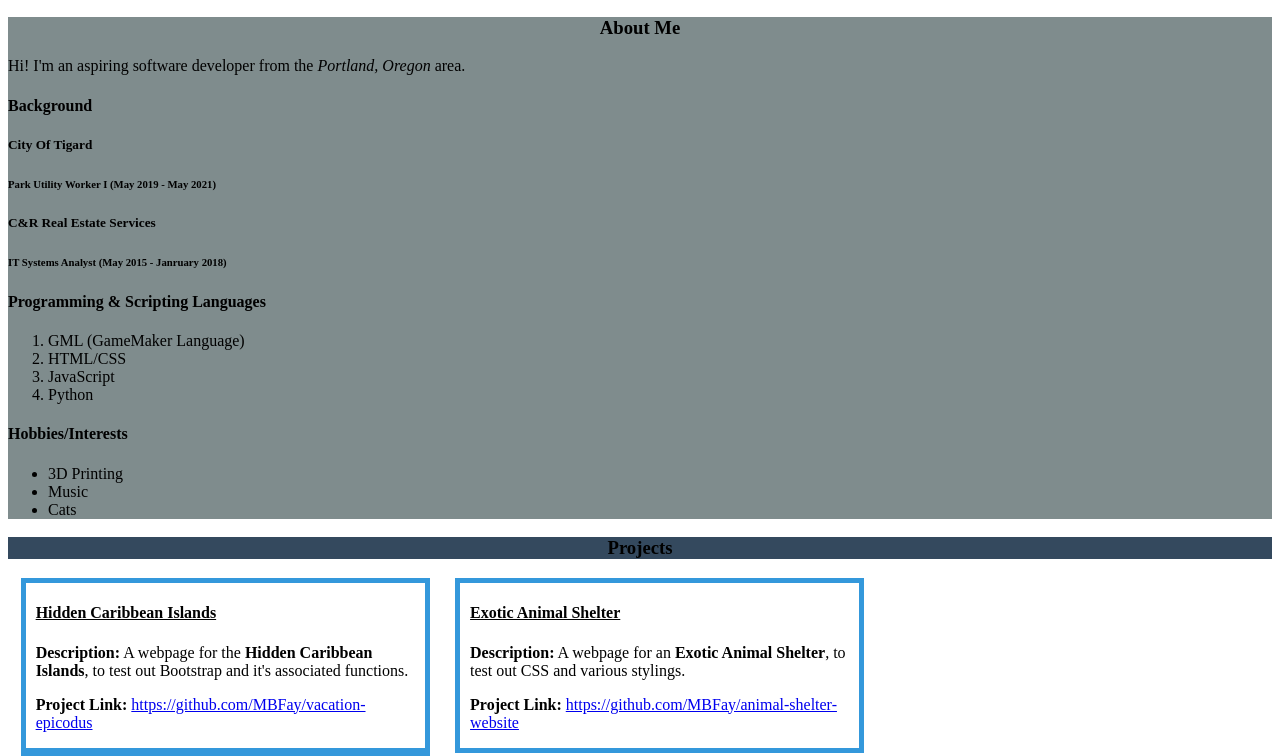
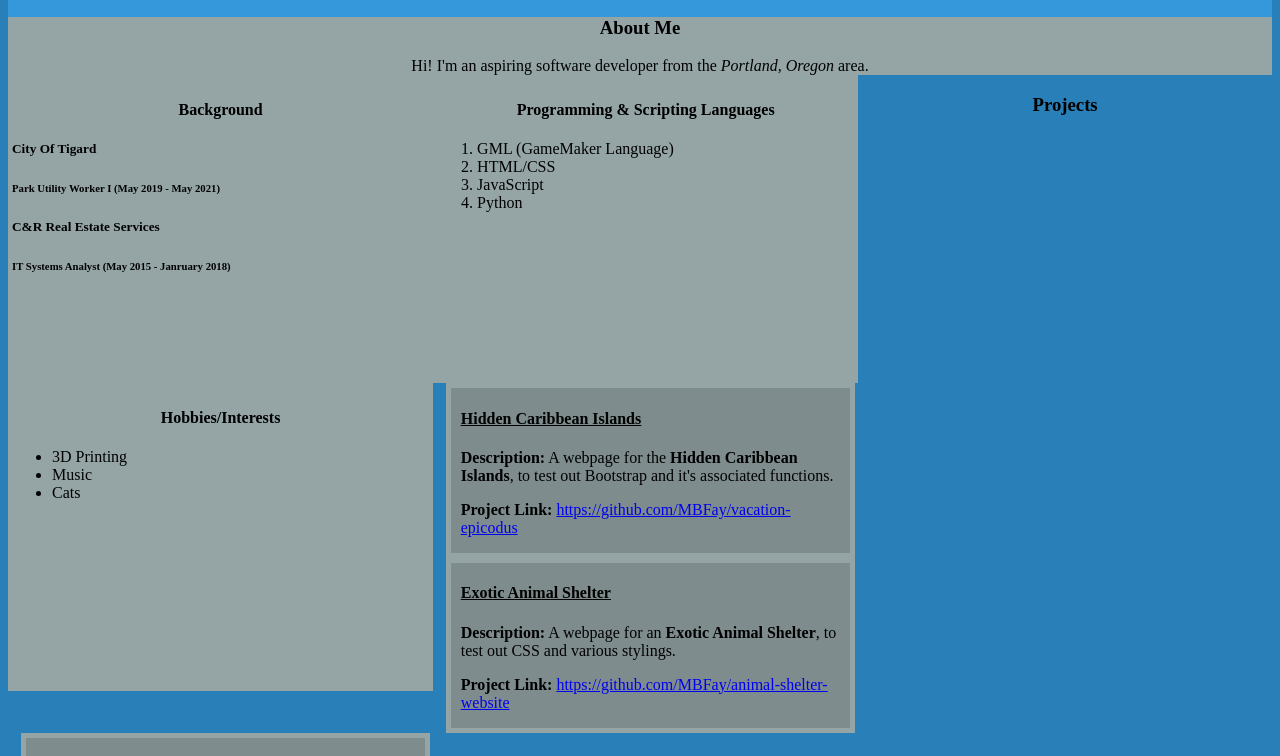
Before and after one commit to MBFay/portfolio, a plain HTML site: page index.html in a window 1280 px wide. Shown: the part 274-1030 px from the top of the page. Drawn offline with Linux system fonts and the light colour scheme.

Commit message:
Add divs for new columns in About Me section, added styling to support columns.

```diff
--- a/css/styles.css
+++ b/css/styles.css
@@ -9,8 +9,35 @@ h3 {
   text-align: center;
 }
 
+.profile {
+  text-align: center;
+  background-color: #3498db;
+}
+
+.profile h1 {
+  font-family: Helvetica, sans-serif;
+  padding-bottom: 10px;
+}
+
 .about-me {
-  background-color: #7f8c8d;
+  background-color: #95a5a6;
+  text-align: left;
+}
+
+.about-me p {
+  text-align: center;
+  margin: 0;
+}
+
+.column {
+  width: 33%;
+  height: 300px;
+  float: left;
+  padding: 4px;
+  background-color: #95a5a6;
+}
+.column h4 {
+  text-align: center;
 }
 
 .description {
@@ -27,28 +54,15 @@ h3 {
   padding-top: 10px;
 }
 
-.profile {
-  text-align: center;
-  background-color: #2980b9;
-}
-
-.profile h1 {
-  font-family: Helvetica, sans-serif;
-  padding-bottom: 10px;
-}
-
-.projects {
-  background-color: #34495e;
-}
-
 .project {
   width: 30%;
   float: left;
   margin-right: 1%;
   margin-left: 1%;
-  border: 5px solid #3498db;
+  border: 5px solid #95a5a6;
   padding-left: 10px;
   padding-right: 10px;
+  background-color: #7f8c8d;
 }
 
 .project h4 {
--- a/index.html
+++ b/index.html
@@ -4,19 +4,21 @@
   <link href="css/styles.css" rel="stylesheet" type="text/css">
   <title>Portfolio - Matthew Banse-Fay</title>
 </head>
-<body>
+<body style="background-color: #2980b9;">
   <div class="profile">
     <img src="img/profile.jpg" alt="Picture of Matthew Banse-Fay and Mowgli the Cat" id="profileImg">
     <h1>Matthew Banse-Fay</h1>
-  </div>
     <div class="about-me">
       <h3>About Me</h3>
       <p>Hi! I'm an aspiring software developer from the <em>Portland, Oregon</em> area.</p>
+      <div class="column background">
         <h4>Background</h4>
           <h5>City Of Tigard</h5>
           <h6>Park Utility Worker I (May 2019 - May 2021)</h6>
           <h5>C&R Real Estate Services</h5>
           <h6>IT Systems Analyst (May 2015 - Janruary 2018)</h6>
+        </div>
+      <div class="column programming-languages">
         <h4>Programming & Scripting Languages</h4>
         <ol>
           <li>GML (GameMaker Language)</li>
@@ -24,12 +26,16 @@
           <li>JavaScript</li>
           <li>Python</li>
         </ol>
+      </div>
+      <div class="column hobbies">
         <h4>Hobbies/Interests</h4>
         <ul>
           <li>3D Printing</li>
           <li>Music</li>
           <li>Cats</li>
         </ul>
+      </div>
+    </div>
   </div>
   <div class="projects">
     <h3>Projects</h3>
```
Lines whose indentation alone changed are shown as unchanged.
